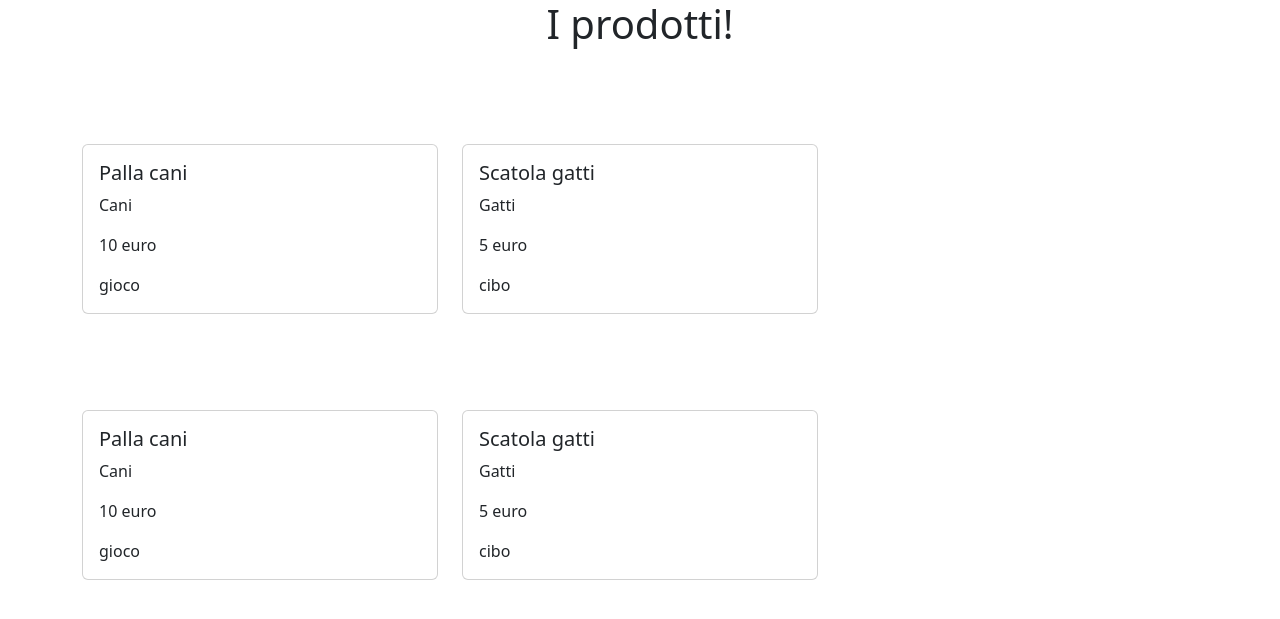
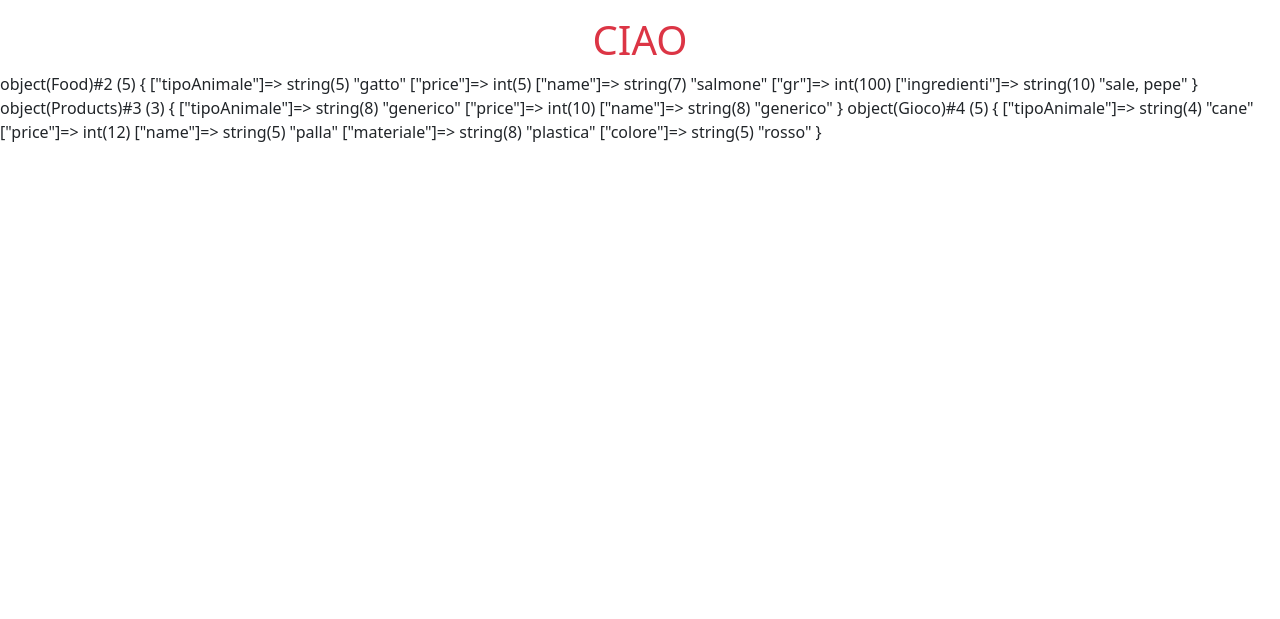
Before and after one commit to francescogentile25/php-oop-2, a PHP site: page / in a window 1280 px wide. Shown: the top 619 px of the page. Run offline with PHP 8.4, Linux system fonts and the light colour scheme; some libraries are stand-ins or nearby versions.

Commit message:
FEAT new versione ex

```diff
--- a/index.php
+++ b/index.php
@@ -1,97 +1,3 @@
-<?php
-
-class Prodotto
-{
-    private $name;
-    private $price;
-    private $type;
-    private $categories;
-
-    public function __construct($_name, $_categories, $_price, $_type)
-    {
-        $this->name = $_name;
-        $this->categories = $_categories;
-        $this->price = $_price;
-        $this->type = $_type;
-    }
-
-
-    public function getName()
-    {
-        return $this->name;
-    }
-
-    public function getCategories()
-    {
-        return $this->categories;
-    }
-
-    public function getPrice()
-    {
-        return $this->price;
-    }
-
-    public function getType()
-    {
-        return $this->type;
-    }
-}
-
-
-class Categories
-{
-    private $name;
-
-    public function __construct($name)
-    {
-        $this->name = $name;
-    }
-
-    public function getName()
-    {
-        return $this->name;
-    }
-}
-
-
-class Shop
-{
-    private $prodotti = array();
-
-    public function addProdouct(Prodotto $prodotto)
-    {
-        $this->prodotti[] = $prodotto;
-    }
-
-    public function getProdotti()
-    {
-        return $this->prodotti;
-    }
-}
-
-
-$cani = new Categories("Cani");
-$gatti = new Categories("Gatti");
-
-
-$prodouct1 = new Prodotto("Palla cani", $cani, 10, "gioco");
-$prodouct2 = new Prodotto("Scatola gatti ", $gatti, 5, "cibo");
-
-
-$shop = new Shop();
-
-$shop->addProdouct($prodouct1);
-$shop->addProdouct($prodouct2);
-
-?>
-
-
-
-
-
-
-
-
 <!DOCTYPE html>
 <html lang="en">
 
@@ -100,60 +6,22 @@ $shop->addProdouct($prodouct2);
     <meta http-equiv="X-UA-Compatible" content="IE=edge">
     <meta name="viewport" content="width=device-width, initial-scale=1.0">
     <link href="https://cdn.jsdelivr.net/npm/bootstrap@5.3.0-alpha2/dist/css/bootstrap.min.css" rel="stylesheet" integrity="sha384-aFq/bzH65dt+w6FI2ooMVUpc+21e0SRygnTpmBvdBgSdnuTN7QbdgL+OapgHtvPp" crossorigin="anonymous">
-    <script src="https://kit.fontawesome.com/c5d4023dee.js" crossorigin="anonymous"></script>
-    <title>Shop</title>
+    <title>Shop Cani </title>
 </head>
 
 <body>
-
-
-    <h1 class="text-center"> I prodotti!</h1>
-
-
-    <div class="container mt-5">
-
-        <div class="row mt-5">
-
-            <?php foreach ($shop->getProdotti() as $prodotto) { ?>
-
-                <div class="col-4 mt-5">
-
-                    <div class="card">
-                        <div class="card-body">
-                            <h5 class="card-title"><?php echo $prodotto->getName(); ?></h5>
-                            <p class="card-text"><?php echo $prodotto->getCategories()->getName(); ?></p>
-                            <p class="card-text"><?php echo $prodotto->getPrice(); ?> euro</p>
-                            <p class="card-text"><?php echo $prodotto->getType(); ?></p>
-
-                        </div>
-                    </div>
-                </div>
-            <?php } ?>
-        </div>
+    <div class="container">
+        <h1 class="text-danger text-center text-uppercase mt-3">ciao</h1>
     </div>
-
-
-    <div class="container mt-5">
-
-        <div class="row mt-5">
-
-            <?php foreach ($shop->getProdotti() as $prodotto) { ?>
-
-                <div class="col-4 mt-5">
-
-                    <div class="card">
-                        <div class="card-body">
-                            <h5 class="card-title"><?php echo $prodotto->getName(); ?></h5>
-                            <p class="card-text"><?php echo $prodotto->getCategories()->getName(); ?></p>
-                            <p class="card-text"><?php echo $prodotto->getPrice(); ?> euro</p>
-                            <p class="card-text"><?php echo $prodotto->getType(); ?></p>
-                        </div>
-                    </div>
-                </div>
-            <?php } ?>
-        </div>
-    </div>
-
 </body>
 
 </html>
+
+
+<?php
+require_once "./models/Food.php";
+require_once "./models/Toys.php";
+$cibo1 = new Food(100, 'sale, pepe', 5, 'salmone', 'gatto');
+$prodotto1 = new Products(10, "generico", 'generico');
+$gioco1 = new Gioco('plastica', 'rosso', 12, 'palla', 'cane');
+var_dump($cibo1, $prodotto1, $gioco1);
--- /dev/null
+++ b/models/Category.php
@@ -0,0 +1,9 @@
+<?php
+class Category
+{
+    public $tipoAnimale;
+    function __construct($_tipoAnimale)
+    {
+        $this->tipoAnimale = $_tipoAnimale;
+    }
+}
--- /dev/null
+++ b/models/Food.php
@@ -0,0 +1,14 @@
+<?php
+require_once __DIR__ . '/Products.php';
+class Food extends Products
+{
+    public $gr;
+    public $ingredienti;
+
+    function __construct($_gr, $_ingredienti, $_price, $_name, $_tipoAnimale)
+    {
+        parent::__construct($_price, $_name, $_tipoAnimale);
+        $this->gr = $_gr;
+        $this->ingredienti = $_ingredienti;
+    }
+}
--- /dev/null
+++ b/models/Products.php
@@ -0,0 +1,13 @@
+<?php
+require_once __DIR__ . '/Category.php';
+class Products extends Category
+{
+    public $price;
+    public $name;
+    function __construct($_price, $_name, $_tipoAnimale)
+    {
+        parent::__construct($_tipoAnimale);
+        $this->price = $_price;
+        $this->name = $_name;
+    }
+}
--- /dev/null
+++ b/models/Toys.php
@@ -0,0 +1,14 @@
+<?php
+require_once __DIR__ . '/Products.php';
+class Gioco extends Products
+{
+    public $materiale;
+    public $colore;
+
+    function __construct($_materiale, $_colore, $_price, $_name, $_tipoAnimale)
+    {
+        parent::__construct($_price, $_name, $_tipoAnimale);
+        $this->materiale = $_materiale;
+        $this->colore = $_colore;
+    }
+}
```
Also changed, not shown: models/Animals.php (added).
